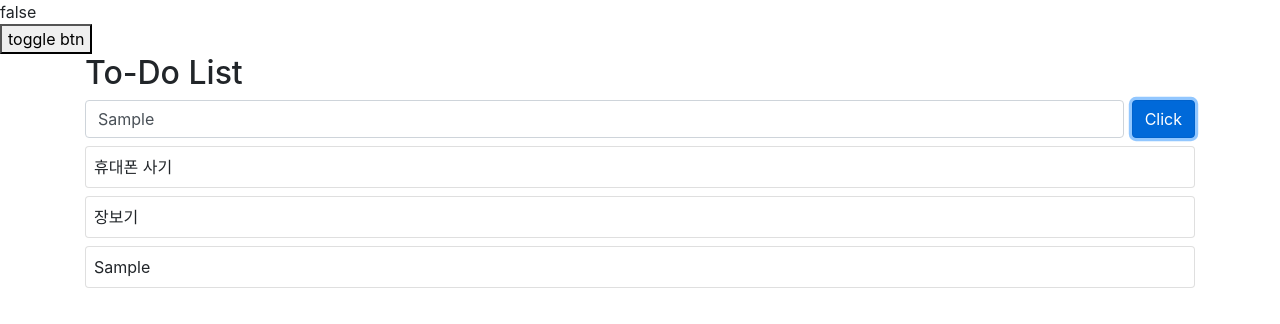
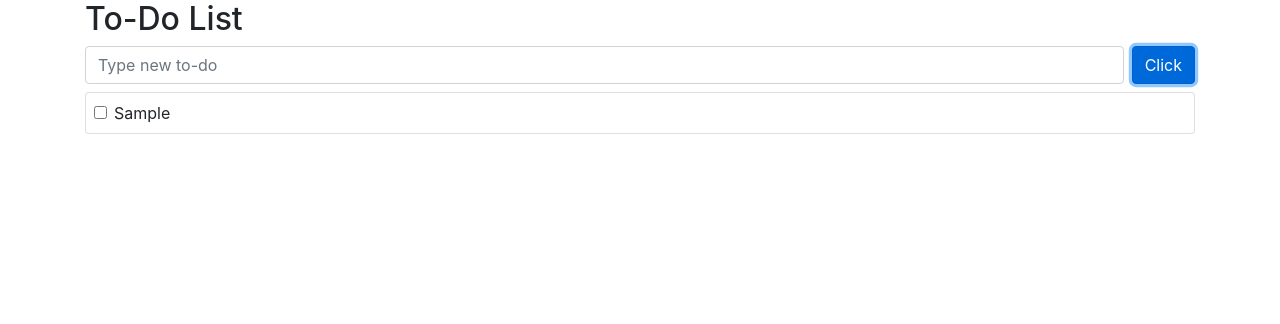
Before and after one commit to Bigdata92/vue3-project, a Vue app: page / in a window 1280 px wide. Both pictures are taken after typing "Sample" into the empty fields and a click on the button "Click". Shown: the top 324 px of the page. Built offline with nearby package versions, Linux system fonts and the light colour scheme.

Commit message:
14 checkbox binding
checkbox 선택 여부 : object의 completed 변수 : default false로 설정

```diff
--- a/src/App.vue
+++ b/src/App.vue
@@ -1,7 +1,4 @@
 <template>  <!-- vue 구성요소1 template - html -->
-  <div v-if="toggle">true</div> <!-- v-show : style을 이용해서 보여줌 / toggle 자주 할때 -->
-  <div v-else>false</div>       <!-- v-if : 조건 만족 o 만 랜더링 / 조건이 거의 바뀌지 x -->
-  <button @click="onToggle">toggle btn</button>
   <div class="container"> <!-- bootstrap class : 왼쪽, 오른쪽 띄어줌-->
     <h2>To-Do List</h2>
     <form action="" @submit.prevent="onSubmit"> <!-- @submit : 제출시 함수 사용 / .prevent(Modifier) : 새로고침x  -->
@@ -21,7 +18,10 @@
     </form>
     <div class="card mt-2" v-for="todo in todos" :key="todo.id">  <!-- for문 "object in arr" :key=objec.key  -->
       <div class="card-body p-2">
-        {{ todo.subject }}
+        <div class="form-check">
+          <input type="checkbox" class="form-check-input" v-model="todo.completed">
+          <label class="form-check-label">{{ todo.subject }}</label>
+        </div>
       </div>
     </div>
   </div>
@@ -32,15 +32,8 @@
 
 export default {
   setup() {
-    const toggle = ref(false);
-    const onToggle = () => {
-      toggle.value = !toggle.value
-    };
     const todo = ref('');
-    const todos = ref([
-      {id: 1, subject: '휴대폰 사기'},
-      {id: 2, subject: '장보기'},
-    ]);
+    const todos = ref([]);
     const hasError = ref(false);
 
     const onSubmit = () => {
@@ -50,9 +43,11 @@
         console.log(todo.value);
         todos.value.push({  // []에 object push
           id: Date.now(),  // unique
-          subject: todo.value
+          subject: todo.value,
+          completed: false,   // default : false
         });
         hasError.value = false;
+        todo.value = '';  // Click 버튼 클릭 후, 이전 검색어 제거
       }
     }
 
@@ -61,8 +56,6 @@
       todo,
       todos,
       onSubmit,
-      toggle,
-      onToggle,
       hasError,
 
     };
```
